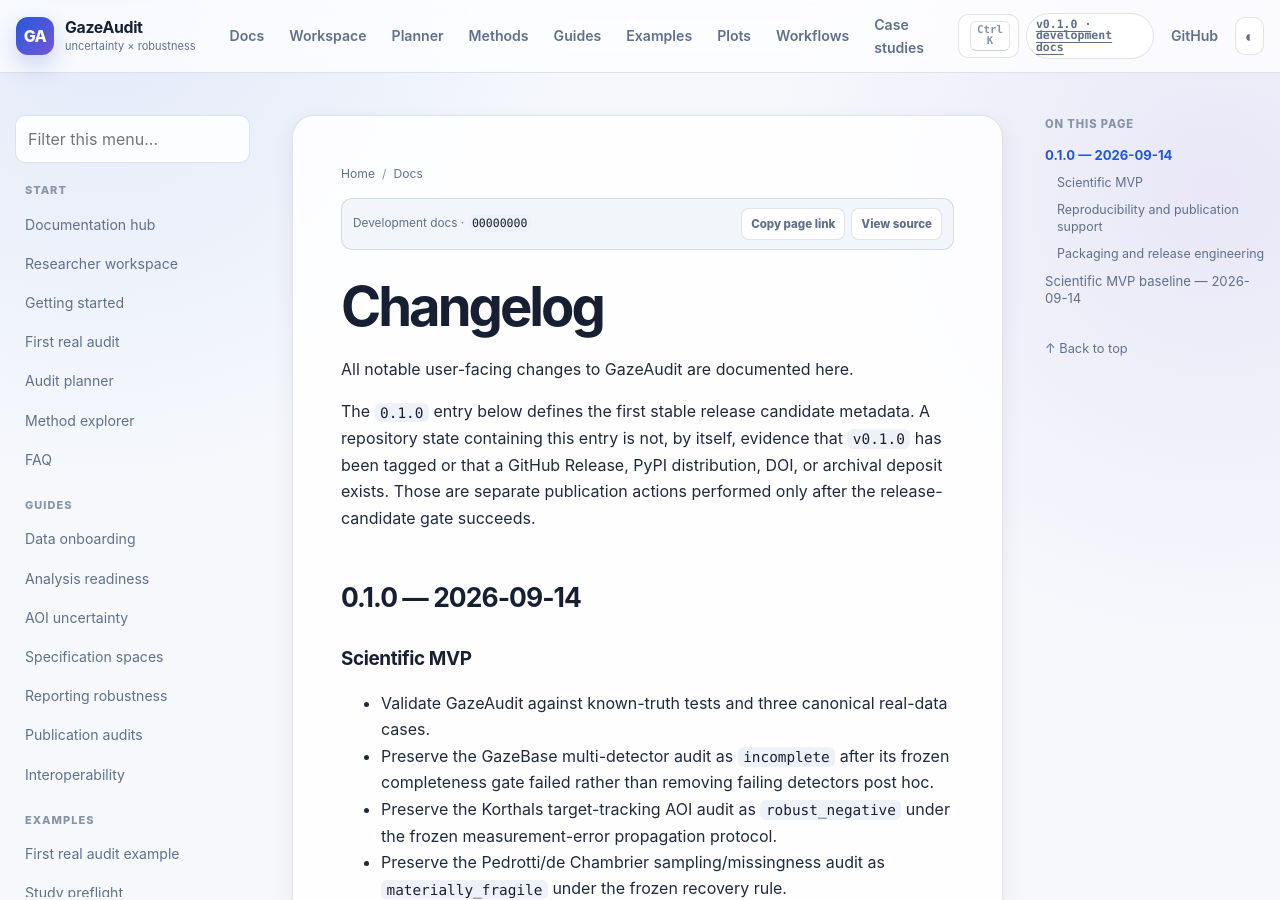
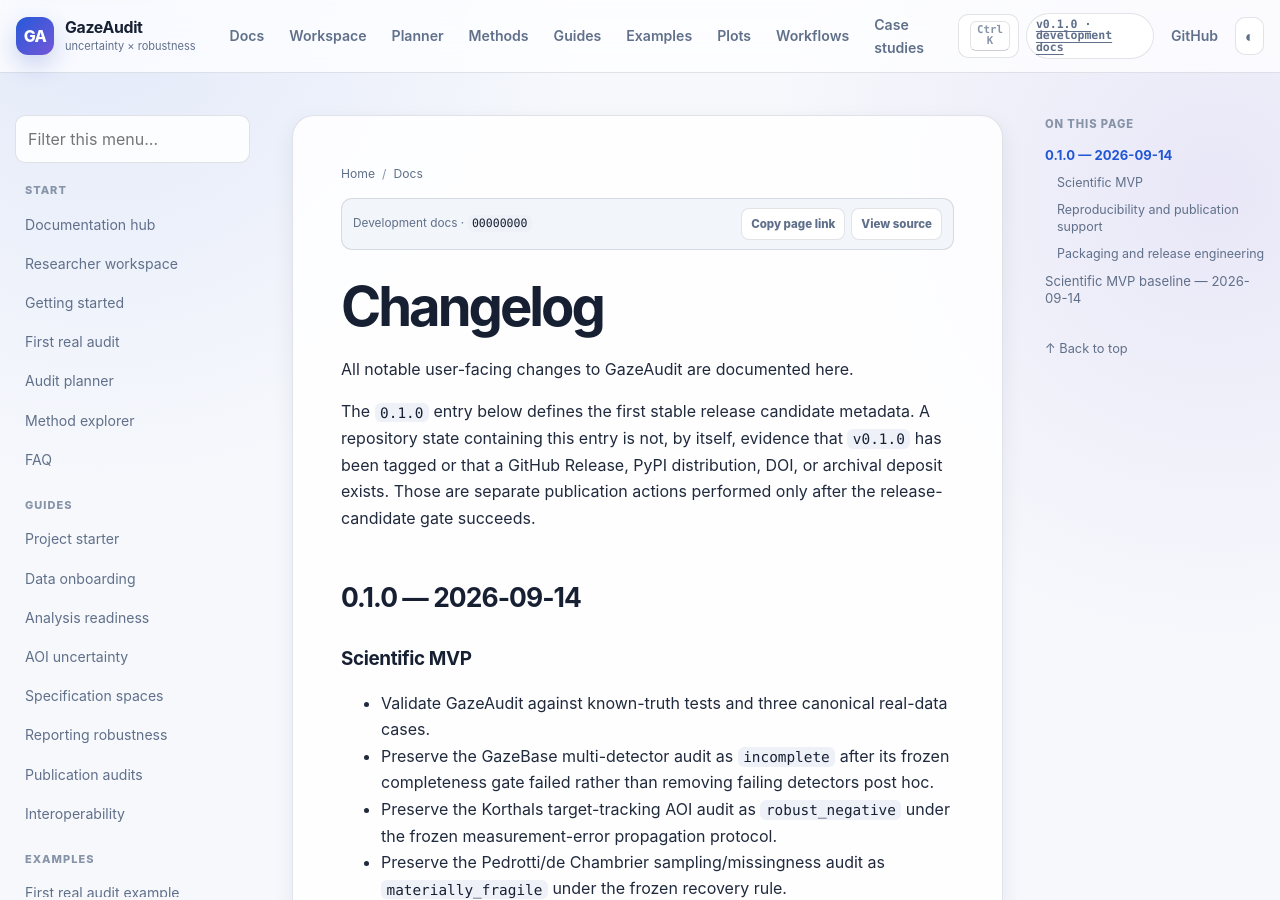
Before and after one commit to stefanosbalaskas/GazeAudit, a Jekyll site: the page built from CHANGELOG.md, in a window 1280 px wide and 900 px high. Built offline with Jekyll 4.4.1, drawn with Linux system fonts in a browser that asks for light colours; our own code applies the rules of GitHub Pages for plain Markdown files.

Commit message:
docs: surface executable code tools and project starter

```diff
--- a/_layouts/default.html
+++ b/_layouts/default.html
@@ -24,6 +24,7 @@
   <link rel="sitemap" type="application/xml" title="Sitemap" href="{{ '/sitemap.xml' | relative_url }}">
   <link rel="stylesheet" href="{{ '/assets/css/site.css' | relative_url }}">
   <link rel="stylesheet" href="{{ '/assets/css/enhancements.css' | relative_url }}">
+  <link rel="stylesheet" href="{{ '/assets/css/code-tools.css' | relative_url }}">
   <link rel="stylesheet" href="{{ '/assets/css/gallery.css' | relative_url }}">
   {% if page.page_type == 'landing' %}<link rel="stylesheet" href="{{ '/assets/css/landing.css' | relative_url }}">{% endif %}
   {% if page.page_type == 'methods' %}<link rel="stylesheet" href="{{ '/assets/css/methods.css' | relative_url }}">{% endif %}
@@ -117,6 +118,7 @@
             <a href="{{ '/docs/faq/' | relative_url }}">FAQ</a>
 
             <p class="nav-label">Guides</p>
+            <a href="{{ '/docs/guides/project-starter/' | relative_url }}">Project starter</a>
             <a href="{{ '/docs/guides/data-onboarding/' | relative_url }}">Data onboarding</a>
             <a href="{{ '/docs/guides/analysis-readiness/' | relative_url }}">Analysis readiness</a>
             <a href="{{ '/docs/guides/aoi-uncertainty/' | relative_url }}">AOI uncertainty</a>
@@ -226,6 +228,7 @@
   </footer>
 
   <script src="{{ '/assets/js/site.js' | relative_url }}" defer></script>
+  <script src="{{ '/assets/js/code-tools.js' | relative_url }}" defer></script>
   <script src="{{ '/assets/js/gallery.js' | relative_url }}" defer></script>
   {% if page.page_type == 'landing' %}<script src="{{ '/assets/js/landing.js' | relative_url }}" defer></script>{% endif %}
   {% if page.page_type == 'methods' %}<script src="{{ '/assets/js/methods.js' | relative_url }}" defer></script>{% endif %}
```
